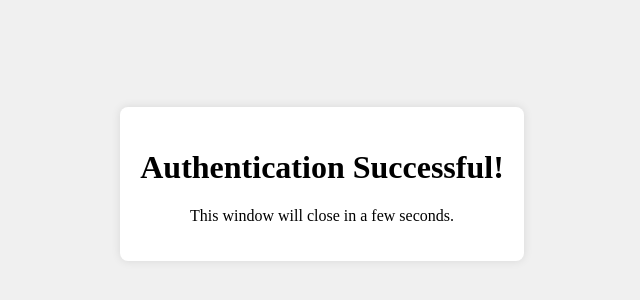
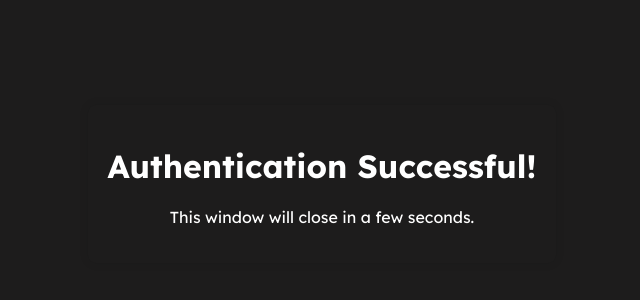
Before and after one commit to jenslars/webbtjansterht2023, a plain HTML site: page static/views/redirect.html in a window 1280 px wide. Shown: the part 216-516 px from the top of the page, without its empty margins (318-958 px from the left). Drawn offline with Linux system fonts and the light colour scheme.

Commit message:
Added font for redirect page

```diff
--- a/static/views/redirect.html
+++ b/static/views/redirect.html
@@ -4,22 +4,26 @@
   <meta charset="UTF-8">
   <meta http-equiv="X-UA-Compatible" content="IE=edge">
   <meta name="viewport" content="width=device-width, initial-scale=1.0">
+  <link rel="preconnect" href="https://fonts.googleapis.com">
+        <link rel="preconnect" href="https://fonts.gstatic.com" crossorigin>
+        <link href="https://fonts.googleapis.com/css2?family=Lexend:wght@400;700&display=swap" rel="stylesheet">
   <title>Redirect Page</title>
   <style>
     body {
       font-family: 'Lexend';
-      background-color: #f0f0f0;
+      background-color: #1d1c1c;
       display: flex;
       align-items: center;
       justify-content: center;
       height: 100vh;
       margin: 0;
+      color: #ffffff;
     }
 
     .container {
       text-align: center;
       padding: 20px;
-      background-color: #fff;
+      background-color: #1d1c1c;
       border-radius: 8px;
       box-shadow: 0 0 10px rgba(0, 0, 0, 0.1);
     }
```
